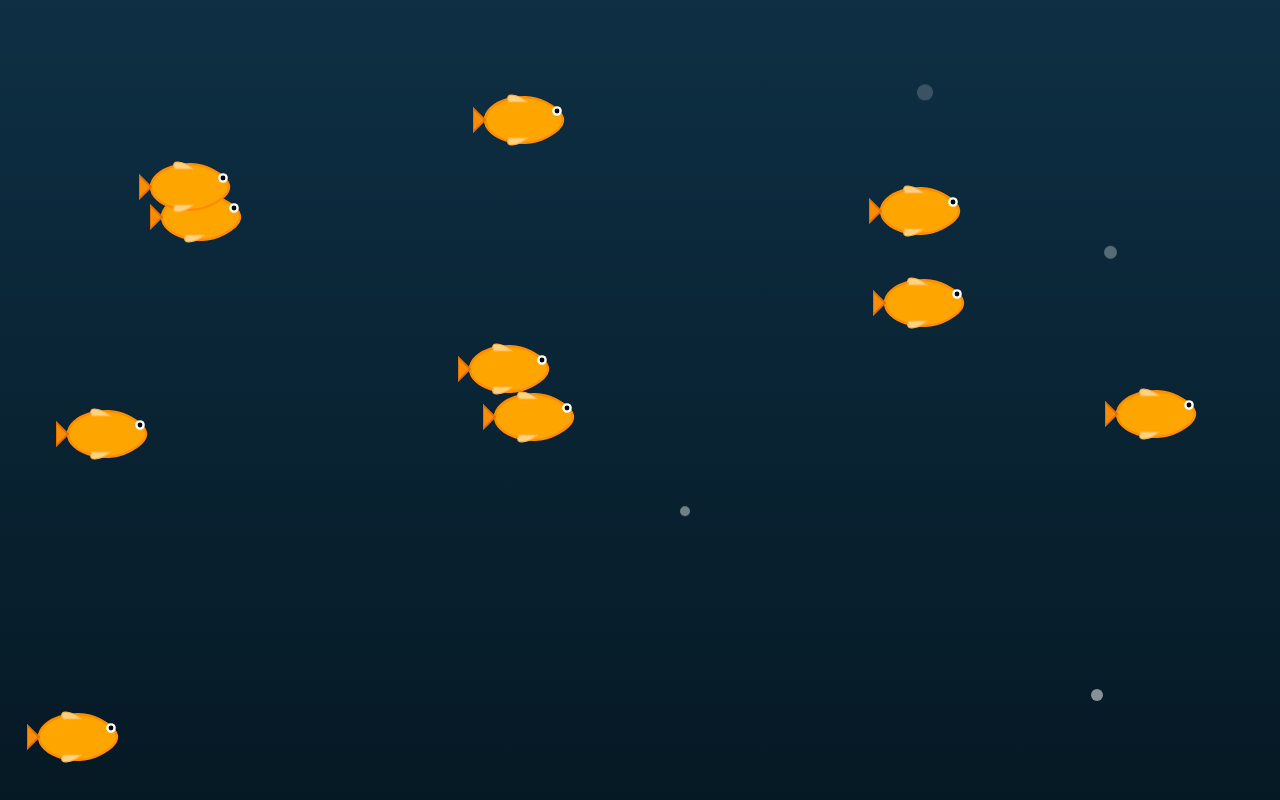
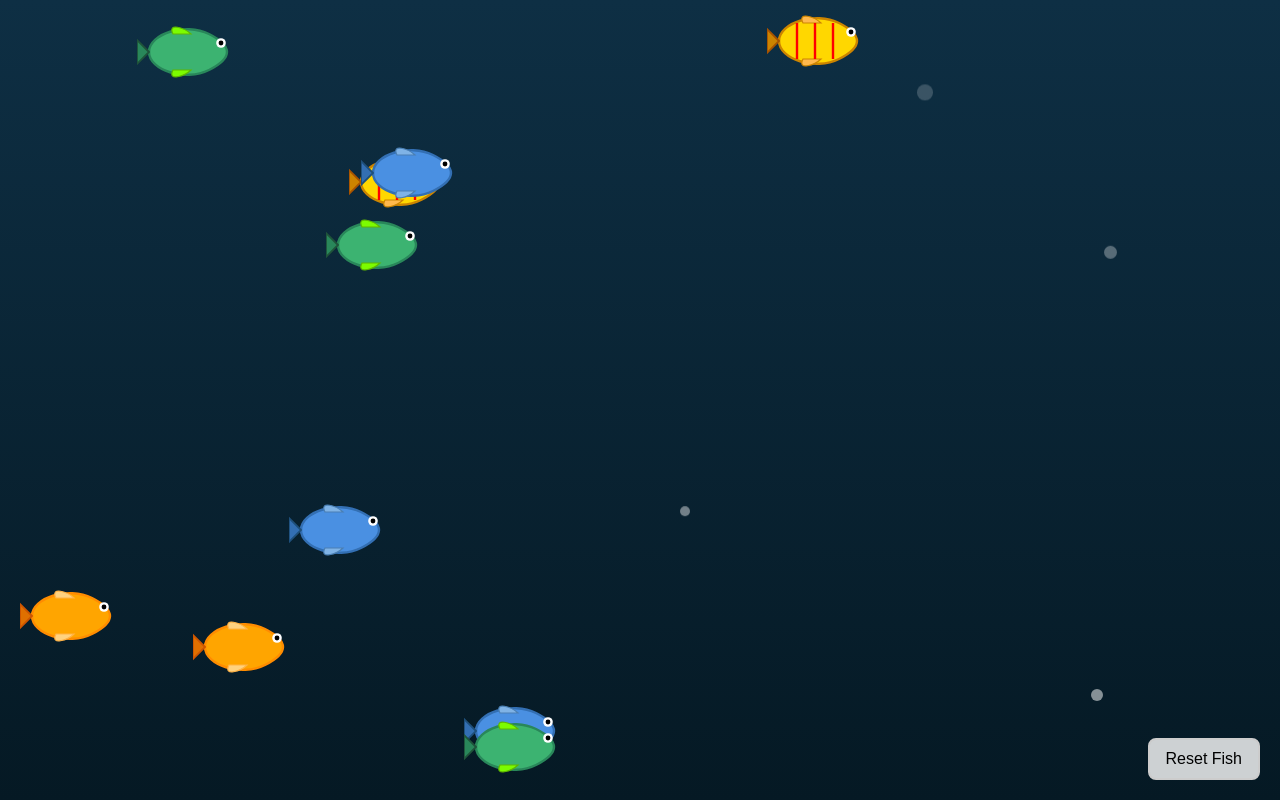
Before and after one commit to BenChalke/chalke-fishing, a React (Create React App) app: page / in a window 1280 px wide. Built offline with nearby package versions, Linux system fonts and the light colour scheme; the HTML template or start-up script is replaced by a standard one.

Commit message:
Add more fish styles

```diff
--- a/src/App.css
+++ b/src/App.css
@@ -1,6 +1,5 @@
 /* src/App.css */
 
-/* Underwater gradient & hide default cursor */
 .container {
   position: relative;
   width: 100vw;
@@ -10,7 +9,7 @@
   cursor: none;
 }
 
-/* Pull‐up keyframes for catch */
+/* Pull‐up keyframes and caught animations continue unchanged */
 @keyframes pull-up {
   from { transform: translateY(0); }
   to   { transform: translateY(calc(-100vh - 200px)); }
@@ -29,3 +28,26 @@
   animation: pull-up 1s ease-in-out forwards;
   z-index: 10;
 }
+
+/* Reset button in bottom‐right corner */
+.reset-button {
+  position: absolute;
+  bottom: 20px;
+  right: 20px;
+  background-color: rgba(255, 255, 255, 0.8);
+  border: 2px solid #ccc;
+  border-radius: 8px;
+  padding: 10px 16px;
+  font-size: 16px;
+  cursor: pointer;
+  z-index: 50;
+  transition: background-color 0.2s ease;
+}
+
+.reset-button:hover {
+  background-color: rgba(255, 255, 255, 1);
+}
+
+.reset-button:active {
+  transform: scale(0.96);
+}
--- a/src/App.js
+++ b/src/App.js
@@ -4,19 +4,27 @@ import './App.css';
 import Fish from './components/Fish';
 import Hook from './components/Hook';
 import Bubbles from './components/Bubbles';
-import CatchAnimation from './components/CatchAnimation'; // assume you extracted it to its own file
+import CatchAnimation from './components/CatchAnimation';
+// Seaweed removed per your previous step
 
 const FISH_COUNT = 10;
 const FISH_SIZE = 120;
 const REPULSE_DISTANCE = 100;
-const SPEED = 3;
+const SPEED = 1.5;
 
-function App() {
-  // 1) Fish movement logic (unchanged)
-  const [fishArray, setFishArray] = useState([]);
-  const cursorRef = useRef({ x: -1000, y: -1000 });
+/**
+ * Available fish “types”:
+ *  - orange: the classic
+ *  - blue: a bluish variant
+ *  - striped: alternating stripes
+ *  - green: a green‐toned fish
+ */
+const FISH_TYPES = ['orange', 'blue', 'striped', 'green'];
 
-  useEffect(() => {
+/**
+ * Helper: generate an array of fish objects with random positions, directions, and types.
+ */
+function createInitialFish() {
   const width = window.innerWidth;
   const height = window.innerHeight;
   const initialFish = [];
@@ -24,22 +32,38 @@ function App() {
     const x = Math.random() * (width - FISH_SIZE);
     const y = Math.random() * (height - FISH_SIZE / 2);
     const angle = Math.random() * 2 * Math.PI;
+    // Choose a random type:
+    const type = FISH_TYPES[Math.floor(Math.random() * FISH_TYPES.length)];
     initialFish.push({
       id: i,
       x,
       y,
       dx: Math.cos(angle) * SPEED,
       dy: Math.sin(angle) * SPEED,
+      type,
     });
   }
-    setFishArray(initialFish);
+  return initialFish;
+}
+
+function App() {
+  const [fishArray, setFishArray] = useState([]);
+  const [cursorPos, setCursorPos] = useState({ x: -1000, y: -1000 });
+  const [isJerking, setIsJerking] = useState(false);
+  const [catchAnimations, setCatchAnimations] = useState([]);
+
+  const cursorRef = useRef({ x: -1000, y: -1000 });
+
+  // On mount: populate fish + start movement loop
+  useEffect(() => {
+    setFishArray(createInitialFish());
 
     const interval = setInterval(() => {
       setFishArray((prevFish) => {
         const w = window.innerWidth;
         const h = window.innerHeight;
         return prevFish.map((fish) => {
-          let { x, y, dx, dy, id } = fish;
+          let { x, y, dx, dy, id, type } = fish;
           const centerX = x + FISH_SIZE / 2;
           const centerY = y + FISH_SIZE / 4;
           const diffX = centerX - cursorRef.current.x;
@@ -64,7 +88,7 @@ function App() {
             newY = y + dy;
           }
 
-          return { id, x: newX, y: newY, dx, dy };
+          return { id, x: newX, y: newY, dx, dy, type };
         });
       });
     }, 30);
@@ -72,8 +96,7 @@ function App() {
     return () => clearInterval(interval);
   }, []);
 
-  // 2) Track global mouse position
-  const [cursorPos, setCursorPos] = useState({ x: -1000, y: -1000 });
+  // Track global mouse position
   useEffect(() => {
     const handleGlobalMouseMove = (e) => {
       const pos = { x: e.clientX, y: e.clientY };
@@ -84,8 +107,7 @@ function App() {
     return () => window.removeEventListener('mousemove', handleGlobalMouseMove);
   }, []);
 
-  // 3) Hook “jerk” on mousedown
-  const [isJerking, setIsJerking] = useState(false);
+  // Hook “jerk” on mousedown
   const handleMouseDown = (e) => {
     const pos = { x: e.clientX, y: e.clientY };
     cursorRef.current = pos;
@@ -94,13 +116,11 @@ function App() {
     setTimeout(() => setIsJerking(false), 300);
   };
 
-  // 4) Catch animations state (each entry = one active pull)
-  const [catchAnimations, setCatchAnimations] = useState([]);
+  // When a fish is clicked
   const handleFishClick = (fishId, e) => {
     e.stopPropagation();
     const { x: curX, y: curY } = cursorPos;
     setFishArray((prev) => prev.filter((f) => f.id !== fishId));
-    // Add a new catch animation at this cursor
     setCatchAnimations((prev) => [
       ...prev,
       { id: fishId, startX: curX, startY: curY },
@@ -111,18 +131,19 @@ function App() {
     setCatchAnimations((prev) => prev.filter((a) => a.id !== animId));
   };
 
-  // 5) Determine if ANY catch animation is active
   const isCatching = catchAnimations.length > 0;
+
+  const handleReset = () => {
+    setCatchAnimations([]);
+    setFishArray(createInitialFish());
+  };
 
   return (
     <div className="container" onMouseDown={handleMouseDown}>
-      {/* 1) Seaweed in the background (unchanged from before) */}
-      {/* <Seaweed /> */}
-
-      {/* 2) Bubbles */}
+      {/* Bubbles */}
       <Bubbles />
 
-      {/* 3) Fish */}
+      {/* Live fish (with random types) */}
       {fishArray.map((fish) => (
         <Fish
           key={fish.id}
@@ -130,16 +151,15 @@ function App() {
           x={fish.x}
           y={fish.y}
           size={FISH_SIZE}
+          type={fish.type}
           onClick={(e) => handleFishClick(fish.id, e)}
         />
       ))}
 
-      {/* 4) Only render the “cursor hook” when we are NOT currently catching */}
-      {!isCatching && (
-        <Hook x={cursorPos.x} y={cursorPos.y} jerking={isJerking} />
-      )}
+      {/* Cursor hook, only when not pulling */}
+      {!isCatching && <Hook x={cursorPos.x} y={cursorPos.y} jerking={isJerking} />}
 
-      {/* 5) Active catch animations (each shows its own pulling hook + fish) */}
+      {/* Catch animations (dead fish + pulling hook) */}
       {catchAnimations.map((anim) => (
         <CatchAnimation
           key={anim.id}
@@ -149,6 +169,11 @@ function App() {
           onAnimationEnd={() => handleCatchAnimationEnd(anim.id)}
         />
       ))}
+
+      {/* Reset button */}
+      <button className="reset-button" onClick={handleReset}>
+        Reset Fish
+      </button>
     </div>
   );
 }
--- a/src/components/Fish.css
+++ b/src/components/Fish.css
@@ -69,3 +69,14 @@
   50%  { transform: translateY(4px); }
   100% { transform: translateY(0px); }
 }
+
+/* src/components/Fish.css */
+
+/* Example: smooth out transforms if you add hover effects */
+div > svg {
+  transition: transform 0.2s ease-in-out;
+}
+
+div:hover > svg {
+  transform: scale(1.05);
+}
--- a/src/components/Fish.js
+++ b/src/components/Fish.js
@@ -1,19 +1,21 @@
+// src/components/Fish.js
 import React from 'react';
 import './Fish.css';
 
 /**
- * Fish component with a more realistic fish silhouette:
+ * Fish component with multiple “types.” Each type has a different color scheme and slight shape variation.
  *
  * Props:
  *  - x: left (px)
  *  - y: top (px)
  *  - size: width in px (height = size × 0.5)
- *  - onClick: function to call when clicked (optional)
- *  - isDead: boolean; if true, draw a red cross over the eye
+ *  - onClick: callback when fish is clicked
+ *  - isDead: boolean; if true, overlay a red “✕” on the eye and desaturate
+ *  - type: one of "orange", "blue", "striped", "green"
  */
-export default function Fish({ x, y, size, onClick, isDead }) {
+export default function Fish({ x, y, size, onClick, isDead, type }) {
   const fishWidth = size;
-  const fishHeight = size * 0.5; // maintain a 2:1 ratio
+  const fishHeight = size * 0.5;
 
   const wrapperStyle = {
     position: 'absolute',
@@ -24,6 +26,53 @@ export default function Fish({ x, y, size, onClick, isDead }) {
     cursor: onClick ? 'pointer' : 'default',
   };
 
+  // Choose color scheme based on type & dead/alive
+  let bodyFill, bodyStroke, tailFill, tailStroke, finFill, finStroke, eyeFill;
+
+  switch (type) {
+    case 'blue':
+      bodyFill = isDead ? '#556B7D' : '#4A90E2';
+      bodyStroke = isDead ? '#3A556A' : '#336FB3';
+      tailFill = isDead ? '#3A556A' : '#336FB3';
+      tailStroke = isDead ? '#1F2F3C' : '#1E4F7A';
+      finFill = isDead ? '#6D8CA5' : '#7FB3E6';
+      finStroke = isDead ? '#4D6190' : '#4A7FB3';
+      eyeFill = isDead ? '#CCCCCC' : '#FFFFFF';
+      break;
+
+    case 'striped':
+      // body: yellow with red stripes
+      bodyFill = isDead ? '#999999' : '#FFD700';
+      bodyStroke = isDead ? '#666666' : '#CC8400';
+      tailFill = isDead ? '#666666' : '#CC8400';
+      tailStroke = isDead ? '#444444' : '#A65200';
+      finFill = isDead ? '#AAAAAA' : '#FFB84C';
+      finStroke = isDead ? '#777777' : '#CC8400';
+      eyeFill = isDead ? '#CCCCCC' : '#FFFFFF';
+      break;
+
+    case 'green':
+      bodyFill = isDead ? '#667B6F' : '#3CB371';
+      bodyStroke = isDead ? '#4D6053' : '#29875A';
+      tailFill = isDead ? '#4D6053' : '#29875A';
+      tailStroke = isDead ? '#2F3B32' : '#1F533A';
+      finFill = isDead ? '#7FAE97' : '#7CFC00';
+      finStroke = isDead ? '#5F8067' : '#5EB700';
+      eyeFill = isDead ? '#CCCCCC' : '#FFFFFF';
+      break;
+
+    default:
+      // "orange"
+      bodyFill = isDead ? '#777777' : '#FFA500';
+      bodyStroke = isDead ? '#555555' : '#FF8C00';
+      tailFill = isDead ? '#555555' : '#E07000';
+      tailStroke = isDead ? '#333333' : '#CC5500';
+      finFill = isDead ? '#888888' : '#FFD27F';
+      finStroke = isDead ? '#666666' : '#FFB347';
+      eyeFill = isDead ? '#CCCCCC' : '#FFFFFF';
+      break;
+  }
+
   return (
     <div style={wrapperStyle} onClick={onClick}>
       <svg
@@ -33,7 +82,7 @@ export default function Fish({ x, y, size, onClick, isDead }) {
         width="100%"
         height="100%"
       >
-        {/* 1) Main body */}
+        {/* Main body */}
         <path
           d="
             M20 50
@@ -42,12 +91,12 @@ export default function Fish({ x, y, size, onClick, isDead }) {
             C80 100, 20 80, 20 50
             Z
           "
-          fill={isDead ? '#777777' : '#FFA500'}
-          stroke={isDead ? '#555555' : '#FF8C00'}
+          fill={bodyFill}
+          stroke={bodyStroke}
           strokeWidth="4"
         />
 
-        {/* 2) Tail */}
+        {/* Tail */}
         <path
           d="
             M20 50
@@ -55,57 +104,69 @@ export default function Fish({ x, y, size, onClick, isDead }) {
             L0 70
             Z
           "
-          fill={isDead ? '#555555' : '#FF8C00'}
-          stroke={isDead ? '#333333' : '#E07000'}
+          fill={tailFill}
+          stroke={tailStroke}
           strokeWidth="3"
         />
 
-        {/* 3) Top dorsal fin */}
+        {/* Dorsal (top) fin */}
         <path
           d="
             M60 20
             C50 0, 80 10, 90 20
             Z
           "
-          fill={isDead ? '#666666' : '#FFD27F'}
-          stroke={isDead ? '#444444' : '#FFB347'}
+          fill={finFill}
+          stroke={finStroke}
           strokeWidth="2"
         />
 
-        {/* 4) Bottom pelvic fin */}
+        {/* Pelvic (bottom) fin */}
         <path
           d="
             M60 80
             C50 100, 80 90, 90 80
             Z
           "
-          fill={isDead ? '#666666' : '#FFD27F'}
-          stroke={isDead ? '#444444' : '#FFB347'}
+          fill={finFill}
+          stroke={finStroke}
           strokeWidth="2"
         />
 
-        {/* 5) Eye (white circle) */}
-        <circle
-          cx="140"
-          cy="35"
-          r="8"
-          fill={isDead ? '#CCCCCC' : '#FFFFFF'}
-        />
-        {/* 6) Pupil (black) */}
-        <circle
-          cx="140"
-          cy="35"
-          r="4"
-          fill={isDead ? '#333333' : '#000000'}
-        />
+        {/* Eye (circle) */}
+        <circle cx="140" cy="35" r="8" fill={eyeFill} />
 
-        {/* 7) “✕” over eye if dead */}
+        {/* Pupil */}
+        <circle cx="140" cy="35" r="4" fill={isDead ? '#444444' : '#000000'} />
+
+        {/* Red “✕” on the eye if dead */}
         {isDead && (
           <g stroke="#FF0000" strokeWidth="3">
             <line x1="136" y1="31" x2="144" y2="39" />
             <line x1="144" y1="31" x2="136" y2="39" />
           </g>
         )}
+
+        {/* Additional detail for striped fish */}
+        {type === 'striped' && !isDead && (
+          <>
+            <path
+              d="M50 20 L50 80"
+              stroke="#FF0000"
+              strokeWidth="4"
+            />
+            <path
+              d="M80 20 L80 80"
+              stroke="#FF0000"
+              strokeWidth="4"
+            />
+            <path
+              d="M110 20 L110 80"
+              stroke="#FF0000"
+              strokeWidth="4"
+            />
+          </>
+        )}
       </svg>
     </div>
   );
```
Lines whose indentation alone changed are shown as unchanged.
